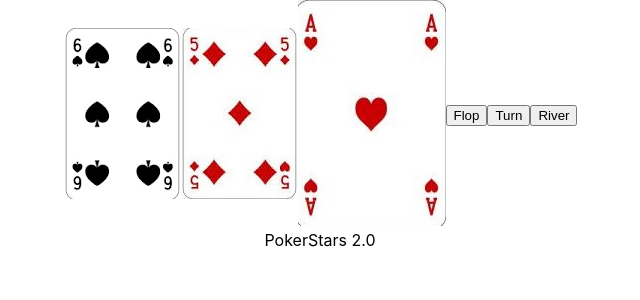
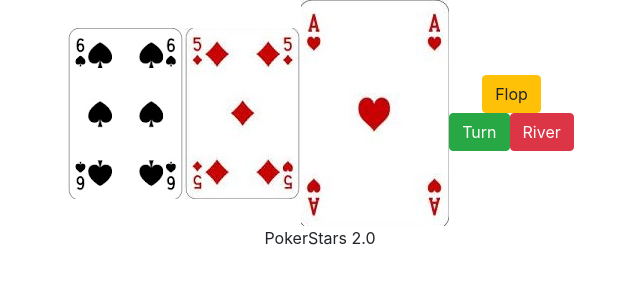
Before and after one commit to basilroy1/poker-app, a React (Create React App) app: page / in a window 1280 px wide. Shown: the top 300 px of the page, without its empty margins (320-960 px from the left). Built offline with nearby package versions, Linux system fonts and the light colour scheme.

Commit message:
added bootstrap libraries

```diff
--- a/package.json
+++ b/package.json
@@ -6,7 +6,9 @@
     "@testing-library/jest-dom": "^4.2.4",
     "@testing-library/react": "^9.5.0",
     "@testing-library/user-event": "^7.2.1",
+    "bootstrap": "^4.5.0",
     "react": "^16.13.1",
+    "react-bootstrap": "^1.0.1",
     "react-dom": "^16.13.1",
     "react-scripts": "3.4.1"
   },
--- a/src/components/Evalcards.js
+++ b/src/components/Evalcards.js
@@ -1,5 +1,6 @@
 import React, { Component } from "react";
 import cardsDataset from "./cardsDataset";
+import { Button } from "react-bootstrap";
 import "./Evalcards.css";
 class EvalCards extends Component {
   constructor(props) {
@@ -63,9 +64,16 @@ class EvalCards extends Component {
           return <div key={s.id}>{person.cards}</div>;
         })}
         <div>
-          <button onClick={this.flop}>Flop</button>
-          <button onClick={this.turn}>Turn</button>
-          <button onClick={this.river}>River</button>
+          <Button size="md" variant="warning" onClick={this.flop}>
+            Flop
+          </Button>
+          <br></br>
+          <Button size="md" variant="success" onClick={this.turn}>
+            Turn
+          </Button>
+          <Button size="md" variant="danger" onClick={this.river}>
+            River
+          </Button>
         </div>
       </div>
     );
```
Also changed, not shown: src/index.js (+7 -7 lines), 1 other file (tests, documents, lock files or other folders).
